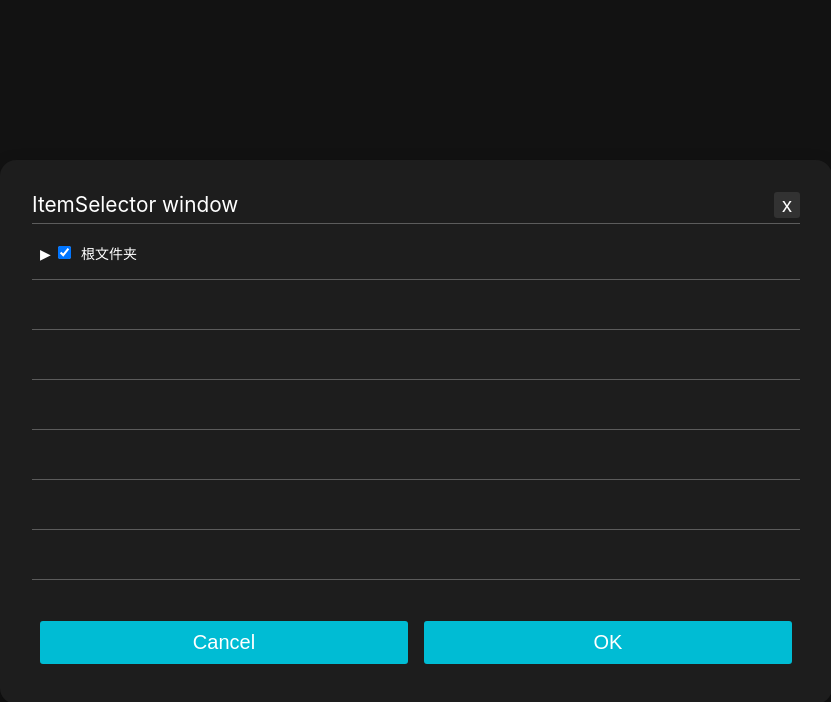
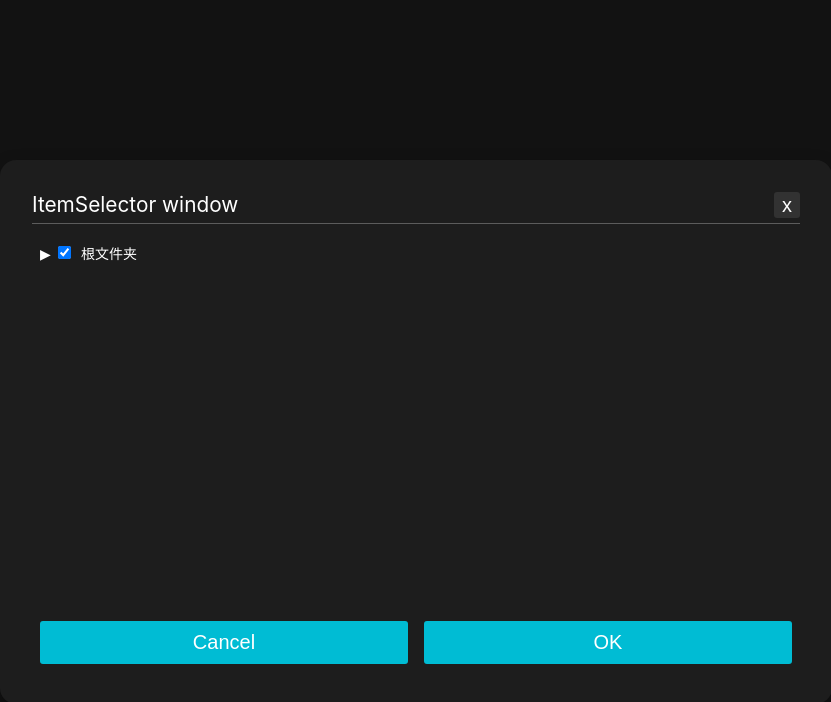
Before and after one commit to PYUDNG/ItemSelector, a plain HTML site: page test.html in a window 1280 px wide. Both pictures are taken after a click on the link 303 px from the left and 254 px from the top of the page. Shown: the whole page, without its empty margins (256-1087 px from the left). Drawn offline with Linux system fonts and the light colour scheme.

Commit message:
0.3.4
GUI bug fixes

```diff
--- a/ItemSelector-theme.css
+++ b/ItemSelector-theme.css
@@ -40,6 +40,9 @@
 .itemselector-body::-webkit-scrollbar {
 	background-color: var(--itemselector-bgcolor-1);
 }
+.itemselector-body::-webkit-scrollbar-corner {
+	background-color: var(--itemselector-bgcolor-1);
+}
 .itemselector-body::-webkit-scrollbar-thumb, .itemselector-body::-webkit-scrollbar-button {
 	background-color: var(--itemselector-bgcolor-2);
 }
--- a/ItemSelector.css
+++ b/ItemSelector.css
@@ -87,6 +87,9 @@
 .itemselector-item-background:first-child {
 	border-top: none;
 }
+.itemselector-item-background.itemselector-hide {
+	display: none;
+}
 .itemselector-item-self {
 	font-size: 14px;
 	line-height: 34px;
--- a/ItemSelector.js
+++ b/ItemSelector.js
@@ -217,10 +217,13 @@
 			// elements
 			const {container, header, title, body, footer, bglist, list} = elements;
 
+			// cleanings
+			[...list.children].forEach(c => c.remove());
+			[...bglist.children].forEach(c => c.remove());
+
 			// make new <ul>
 			const ul = makeListItem(json);
 			ul.classList.add('itemselector-item-root');
-			[...list.children].forEach(c => c.remove());
 			list.appendChild(ul);
 
 			// configure with options
@@ -260,7 +263,18 @@
 				hasChild && toggle.classList.add('itemselector-show');
 				$AEL(toggle, 'click', e => {
 					destroyEvent(e);
-					div.classList[[...div.classList].includes('itemselector-item-collapsed') ? 'remove' : 'add']('itemselector-item-collapsed');
+					const collapsed = [...div.classList].includes('itemselector-item-collapsed');
+					div.classList[collapsed ? 'remove' : 'add']('itemselector-item-collapsed');
+					toggleBackground(item);
+
+					function toggleBackground(item) {
+						if (Array.isArray(item.children)) {
+							for (const child of item.children) {
+								child.elements.background.classList[collapsed ? 'remove' : 'add']('itemselector-hide');
+								toggleBackground(child);
+							}
+						}
+					}
 				});
 				self_container.appendChild(toggle);
 
```
Also changed, not shown: ItemSelector.single.js (+17 -3 lines).
